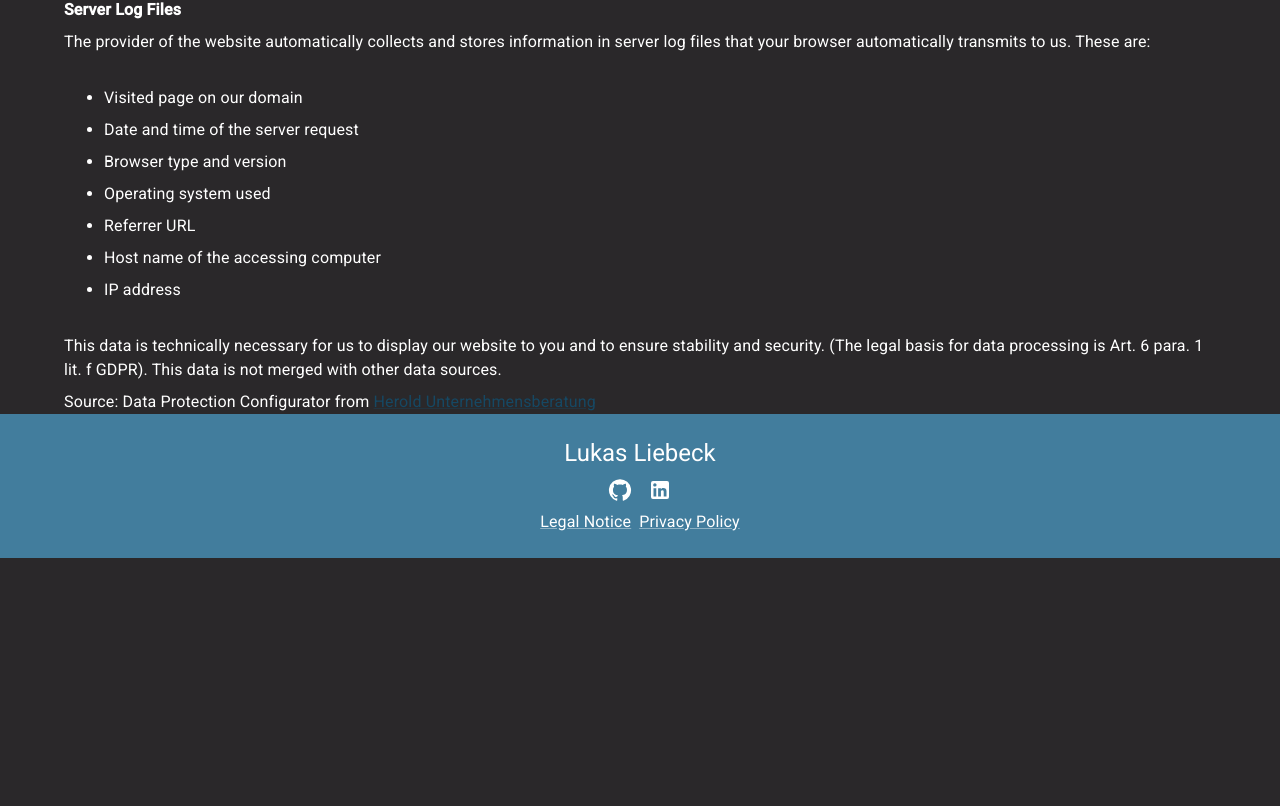
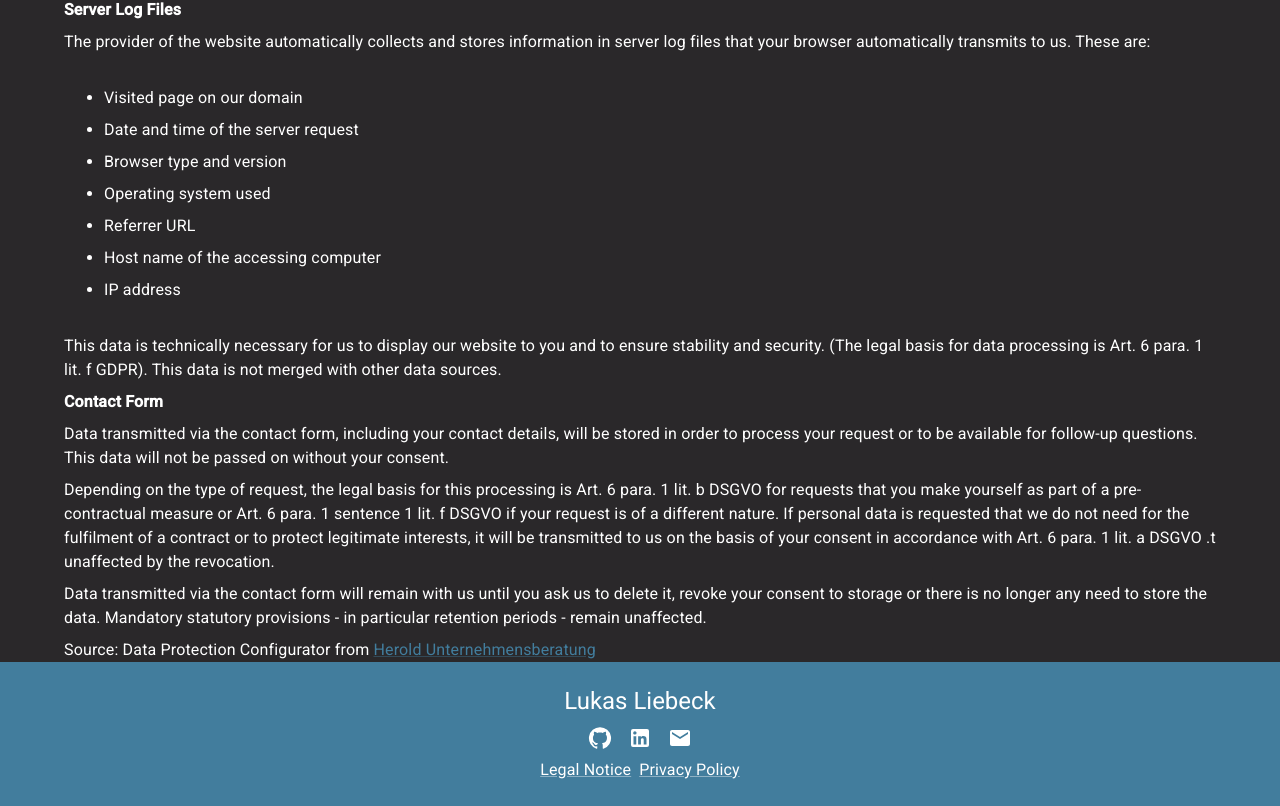
Before and after one commit to lliebeck/about-lliebeck, a Next.js app: page /en-us/privacypolicy in a window 1280 px wide. Shown: the part 922-1728 px from the top of the page. Before the commit the page ends 1480 px from the top, so only its background shows below. Built offline with nearby package versions, Linux system fonts and the light colour scheme; what @mui/material-nextjs would draw is missing.

Commit message:
Added a section in privacy policy for the contact form

```diff
--- a/app/[lang]/components/Footer.tsx
+++ b/app/[lang]/components/Footer.tsx
@@ -3,6 +3,8 @@
 import { getDictionary } from "@/get-dictionary";
 import GitHubIcon from "@mui/icons-material/GitHub";
 import LinkedInIcon from "@mui/icons-material/LinkedIn";
+import EmailIcon from "@mui/icons-material/Email";
+import SendIcon from "@mui/icons-material/Send";
 import Box from "@mui/material/Box";
 import IconButton from "@mui/material/IconButton";
 import Link from "@mui/material/Link";
@@ -59,6 +61,14 @@ export default function Footer({
         >
           <LinkedInIcon />
         </IconButton>
+        <IconButton
+          LinkComponent={NextLink}
+          href="mailto:job@lliebeck.de"
+          rel="noopener noreferrer"
+          target="_blank"
+        >
+          <EmailIcon />
+        </IconButton>
       </Box>
       <Box>
         <Link
--- a/app/[lang]/privacypolicy/client.tsx
+++ b/app/[lang]/privacypolicy/client.tsx
@@ -96,9 +96,15 @@ export function Client({
       {renderParagraph(Object.entries(dictionary.information))}
       {renderParagraph(Object.entries(dictionary.encryption))}
       {renderLogs()}
+      {renderParagraph(Object.entries(dictionary.contactForm))}
       <Typography>
         {dictionary.source}
-        <Link href="https://www.hub24.de" component={NextLink} variant="body1">
+        <Link
+          href="https://www.hub24.de"
+          component={NextLink}
+          variant="body1"
+          color="secondary"
+        >
           Herold Unternehmensberatung
         </Link>
       </Typography>
--- a/dictionaries/de.json
+++ b/dictionaries/de.json
@@ -149,6 +149,12 @@
       },
       "paragraph2": "Diese Daten sind für uns technisch erforderlich, um Ihnen unsere Website anzuzeigen und die Stabilität und Sicherheit zu gewährleisten. (Rechtsgrundlage der Datenverarbeitung bildet Art. 6 Abs. 1 lit. f DSGVO) Es findet keine Zusammenführung dieser Daten mit anderen Datenquellen statt."
     },
+    "contactForm": {
+      "title": "Kontakformular",
+      "paragraph1": "Per Kontaktformular übermittelte Daten werden einschließlich Ihrer Kontaktdaten gespeichert, um Ihre Anfrage bearbeiten zu können oder um für Anschlussfragen bereitzustehen. Eine Weitergabe dieser Daten findet ohne Ihre Einwilligung nicht statt.",
+      "paragraph2": "Je nach Art der Anfrage ist die Rechtsgrundlage für diese Verarbeitung Art. 6 Abs. 1 lit. b DSGVO für Anfragen, die Sie selbst im Rahmen einer vorvertraglichen Maßnahme stellen oder Art. 6 Abs. 1 S. 1 lit. f DSGVO, wenn Ihre Anfrage sonstiger Art ist. Sollten personenbezogene Daten abgefragt werden, die wir nicht für die Erfüllung eines Vertrages oder zur Wahrung berechtigter Interessen benötigen, erfolgt die Übermittlung an uns auf Basis einer von Ihnen abgegebenen Einwilligung nach Art. 6 Abs. 1 lit. a DSGVO.t vom Widerruf unberührt.",
+      "paragraph3": "Über das Kontaktformular übermittelte Daten verbleiben bei uns, bis Sie uns zur Löschung auffordern, Ihre Einwilligung zur Speicherung widerrufen oder keine Notwendigkeit der Datenspeicherung mehr besteht. Zwingende gesetzliche Bestimmungen - insbesondere Aufbewahrungsfristen - bleiben unberührt."
+    },
     "source": "Quelle: Datenschutz-Konfigurator von "
   }
 }
--- a/dictionaries/en.json
+++ b/dictionaries/en.json
@@ -128,7 +128,7 @@
       "paragraph1": "You have the right to have data that we process based on your consent or in fulfillment of a contract automatically handed over to yourself or to a third party. The data will be provided in a machine-readable format. If you request the direct transfer of the data to another responsible party, this will only be done to the extent that it is technically feasible."
     },
     "information": {
-      "title": "Right to Information, Correction, Blocking, Deletion",
+      "title": "Right of Information, Correction, Blocking, Deletion",
       "paragraph1": "Within the scope of the applicable legal provisions, you have the right at any time to obtain information free of charge about your stored personal data, its origin, its recipients, and the purpose of the data processing and, if applicable, a right to have this data corrected, blocked, or deleted. For this purpose, and for further questions on the subject of personal data, you can contact us at any time via the contact details provided in the legal notice."
     },
     "encryption": {
@@ -149,6 +149,12 @@
       },
       "paragraph2": "This data is technically necessary for us to display our website to you and to ensure stability and security. (The legal basis for data processing is Art. 6 para. 1 lit. f GDPR). This data is not merged with other data sources."
     },
+    "contactForm": {
+      "title": "Contact Form",
+      "paragraph1": "Data transmitted via the contact form, including your contact details, will be stored in order to process your request or to be available for follow-up questions. This data will not be passed on without your consent.",
+      "paragraph2": "Depending on the type of request, the legal basis for this processing is Art. 6 para. 1 lit. b DSGVO for requests that you make yourself as part of a pre-contractual measure or Art. 6 para. 1 sentence 1 lit. f DSGVO if your request is of a different nature. If personal data is requested that we do not need for the fulfilment of a contract or to protect legitimate interests, it will be transmitted to us on the basis of your consent in accordance with Art. 6 para. 1 lit. a DSGVO .t unaffected by the revocation.",
+      "paragraph3": "Data transmitted via the contact form will remain with us until you ask us to delete it, revoke your consent to storage or there is no longer any need to store the data. Mandatory statutory provisions - in particular retention periods - remain unaffected."
+    },
     "source": "Source: Data Protection Configurator from "
   }
 }
```
